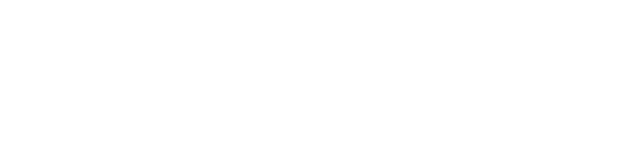
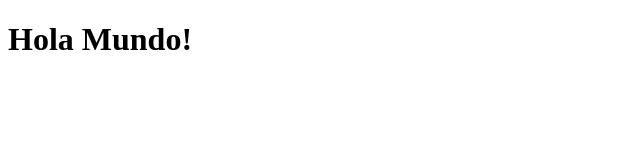
Before and after one commit to fruizpace/fio_html, a plain HTML site: page src/dia-1/index.html in a window 1280 px wide. Shown: the whole page, without its empty margins (0-640 px from the left). Drawn offline with Linux system fonts and the light colour scheme.

Commit message:
Hola Mundo

```diff
--- a/src/dia-1/index.html
+++ b/src/dia-1/index.html
@@ -4,9 +4,9 @@
     <meta charset="UTF-8">
     <meta http-equiv="X-UA-Compatible" content="IE=edge">
     <meta name="viewport" content="width=device-width, initial-scale=1.0">
-    <title>Document</title>
+    <title>Hola Mundo</title>
 </head>
 <body>
-
+    <h1>Hola Mundo!</h1>
 </body>
 </html>
```
Also changed, not shown: 1 other file.
